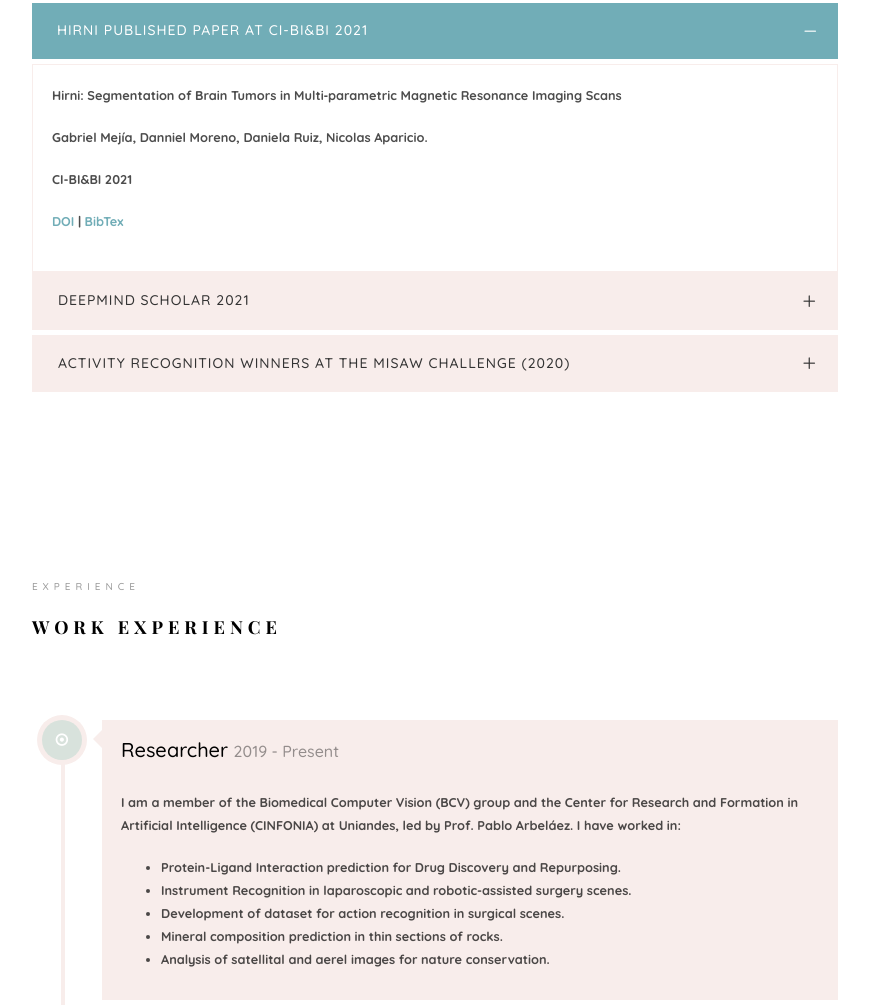
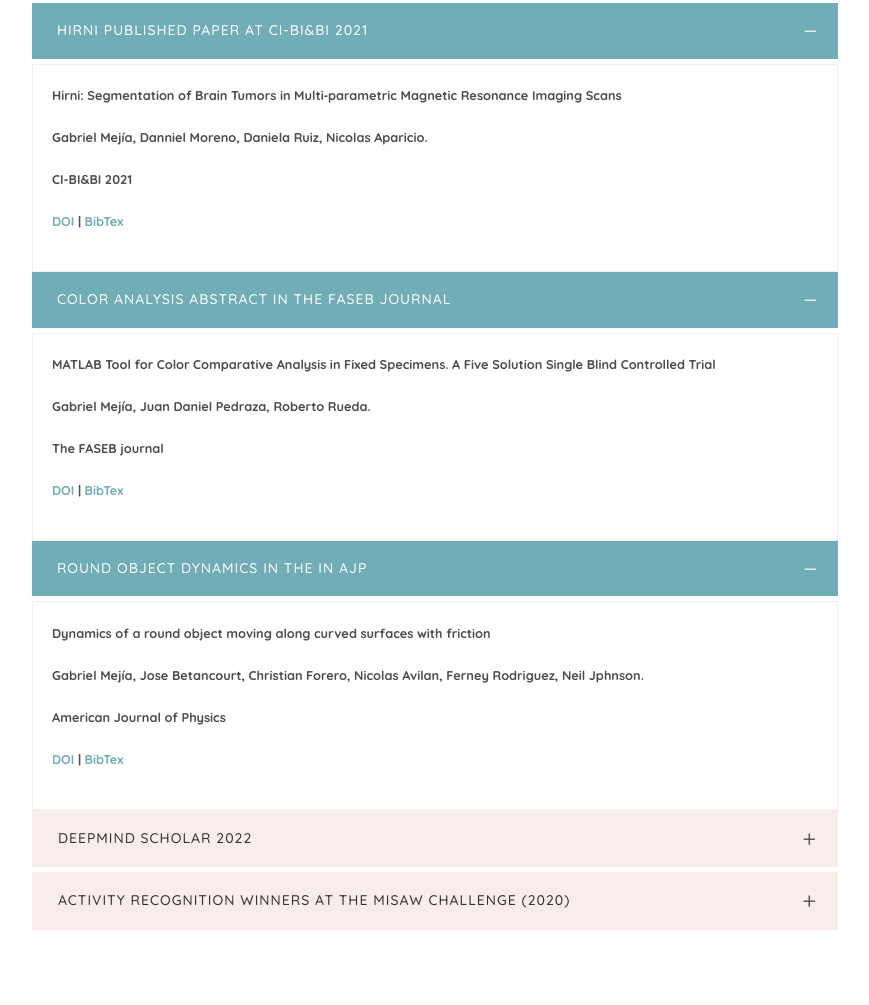
Before and after one commit to g27182818/old_professional_website, a plain HTML site: page index.html in a window 1280 px wide. Shown: the part 1728-2733 px from the top of the page, without its empty margins (355-1224 px from the left). Drawn offline with nearby package versions, Linux system fonts and the light colour scheme; files whose address does not match are found by name; a web font is replaced by a local one.

Commit message:
Update index.html

```diff
--- a/index.html
+++ b/index.html
@@ -162,7 +162,7 @@ Copyright &copy;<script>document.write(new Date().getFullYear());</script> All r
 									<div class="panel panel-default">
 									    <div class="panel-heading" role="tab" id="headingOne">
 									        <h4 class="panel-title">
-									            <a data-toggle="collapse" data-parent="#accordion" href="#collapseOne" aria-expanded="true" aria-controls="collapseOne"> Hirni published paper at CI-BI&BI 2021
+									            <a data-toggle="collapse" data-parent="#accordion" href="#collapseOne" aria-expanded="false" aria-controls="collapseOne"> Hirni published paper at CI-BI&BI 2021
 									            </a>
 									        </h4>
 										</div>
@@ -176,16 +176,48 @@ Copyright &copy;<script>document.write(new Date().getFullYear());</script> All r
 									    </div>
 									</div>
 									<div class="panel panel-default">
+									    <div class="panel-heading" role="tab" id="headingOne">
+									        <h4 class="panel-title">
+									            <a data-toggle="collapse" data-parent="#accordion" href="#collapseOne" aria-expanded="false" aria-controls="collapseOne"> Color Analysis abstract in the FASEB journal
+									            </a>
+									        </h4>
+										</div>
+									    <div id="collapseOne" class="panel-collapse collapse in" role="tabpanel" aria-labelledby="headingOne">
+									         <div class="panel-body">
+											 <p><strong> MATLAB Tool for Color Comparative Analysis in Fixed Specimens. A Five Solution Single Blind Controlled Trial</strong></p>
+											 <p class="tab"><strong>Gabriel Mejía<strong>, Juan Daniel Pedraza, Roberto Rueda.</p>
+											 <p class="tab">The FASEB journal</p>
+											 <p class="tab"><a href="https://doi.org/10.1096/fasebj.2020.34.s1.06076" target="_blank"> DOI </a> | <a href="bibtex/anatomy.txt" target="_blank"> BibTex </a></p>
+									         </div>
+									    </div>
+									</div>
+									<div class="panel panel-default">
+									    <div class="panel-heading" role="tab" id="headingOne">
+									        <h4 class="panel-title">
+									            <a data-toggle="collapse" data-parent="#accordion" href="#collapseOne" aria-expanded="false" aria-controls="collapseOne"> Round object dynamics in the in AJP
+									            </a>
+									        </h4>
+										</div>
+									    <div id="collapseOne" class="panel-collapse collapse in" role="tabpanel" aria-labelledby="headingOne">
+									         <div class="panel-body">
+											 <p><strong> Dynamics of a round object moving along curved surfaces with friction</strong></p>
+											 <p class="tab"><strong>Gabriel Mejía<strong>, Jose Betancourt, Christian Forero, Nicolas Avilan, Ferney Rodriguez, Neil Jphnson.</p>
+											 <p class="tab">American Journal of Physics</p>
+											 <p class="tab"><a href="https://doi.org/10.1119/10.0000310" target="_blank"> DOI </a> | <a href="bibtex/round.txt" target="_blank"> BibTex </a></p>
+									         </div>
+									    </div>
+									</div>
+									<div class="panel panel-default">
 									    <div class="panel-heading" role="tab" id="headingSix">
 									        <h4 class="panel-title">
-									            <a class="collapsed" data-toggle="collapse" data-parent="#accordion" href="#collapseSix" aria-expanded="false" aria-controls="collapseSix"> DeepMind Scholar 2021
+									            <a class="collapsed" data-toggle="collapse" data-parent="#accordion" href="#collapseSix" aria-expanded="false" aria-controls="collapseSix"> DeepMind Scholar 2022
 									            </a>
 									        </h4>
 									    </div>
 									    <div id="collapseSix" class="panel-collapse collapse" role="tabpanel" aria-labelledby="headingSix">
 									        <div class="panel-body">
 									            <div class="row">
-													<p>Winner of the <a href="https://deepmind.com/scholarships" target="_blank"> Deepmind scholarship programme </a> 2021.</p>
+													<p>Winner of the <a href="https://deepmind.com/scholarships" target="_blank"> Deepmind scholarship programme </a> 2022.</p>
 													</p>
 										    </div>
 										</div>
```
